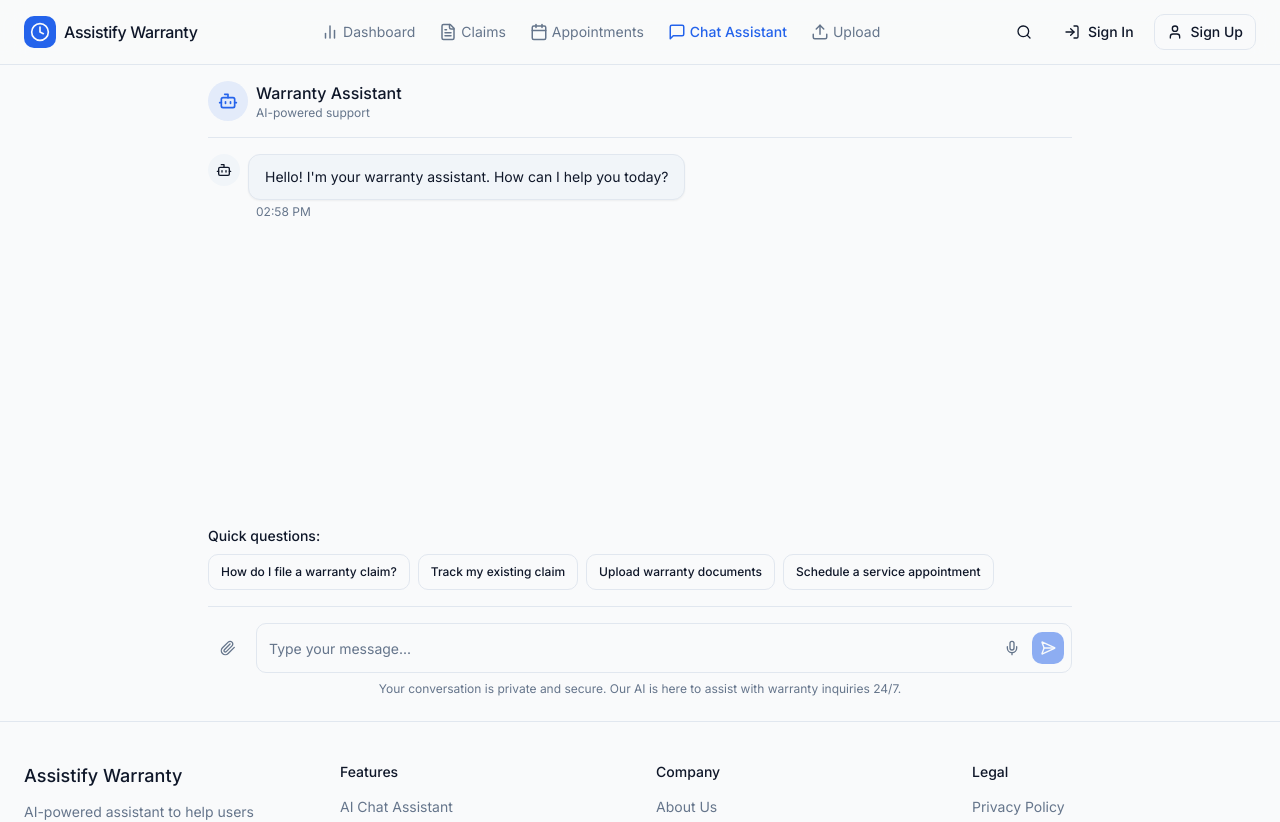
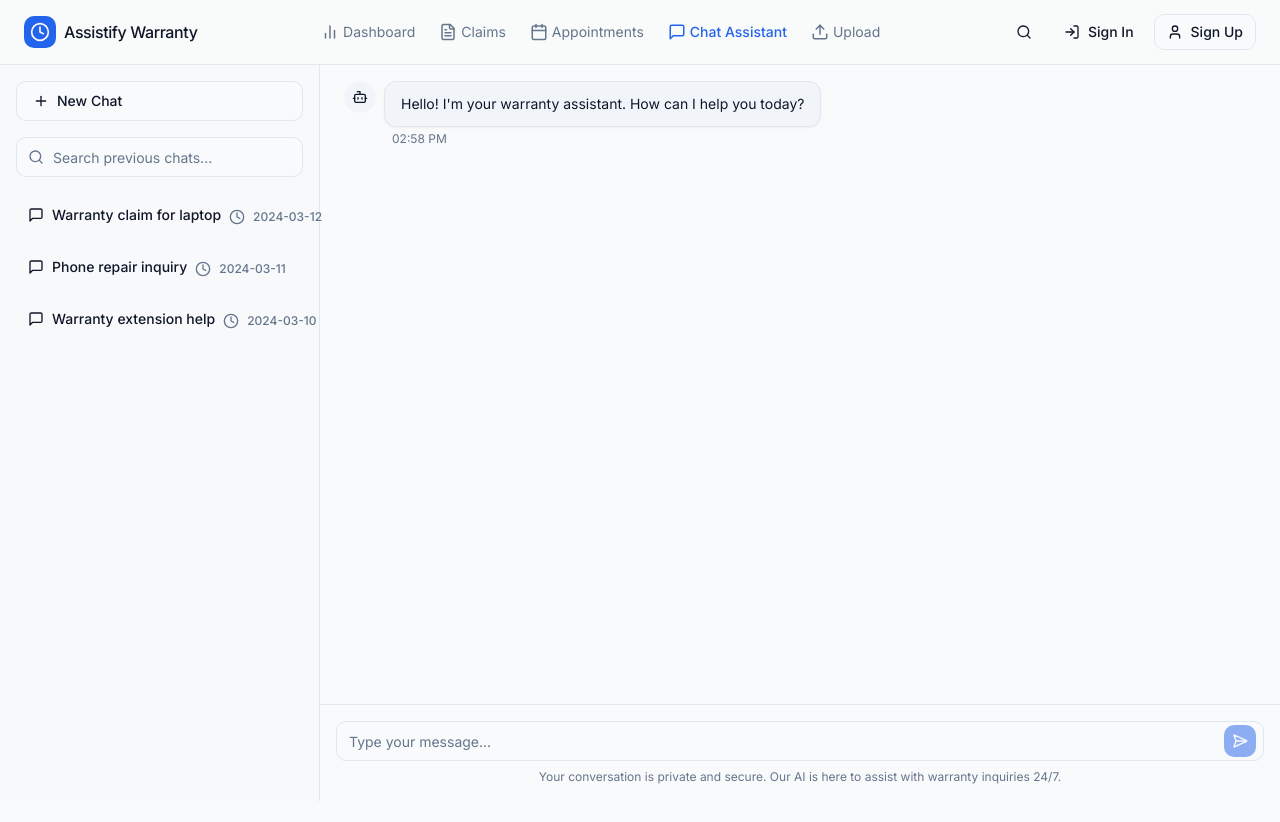
Before and after one commit to Monitrisha/assistify-warranty, a React (Vite) app: page /chat in a window 1280 px wide. Shown: the top 822 px of the page. After the commit the page ends 801 px from the top, so only its background shows below. Built offline with nearby package versions, Linux system fonts and the light colour scheme.

Commit message:
Update chat feature
Updated the chat feature to remove the footer and include previous chats.

```diff
--- a/src/components/layout/Layout.tsx
+++ b/src/components/layout/Layout.tsx
@@ -11,9 +11,12 @@ interface LayoutProps {
 const Layout: React.FC<LayoutProps> = ({ children }) => {
   const location = useLocation();
 
-  // Add new route paths here to determine if they should have padding
+  // Add paths that should not have padding or footer
   const routesWithoutPadding = ['/chat'];
+  const routesWithoutFooter = ['/chat'];
+
   const shouldHavePadding = !routesWithoutPadding.includes(location.pathname);
+  const shouldShowFooter = !routesWithoutFooter.includes(location.pathname);
 
   return (
     <div className="flex min-h-screen flex-col">
@@ -21,7 +24,7 @@ const Layout: React.FC<LayoutProps> = ({ children }) => {
       <main className={`flex-1 ${shouldHavePadding ? 'py-8' : ''}`}>
         {children}
       </main>
-      <Footer />
+      {shouldShowFooter && <Footer />}
     </div>
   );
 };
--- a/src/pages/ChatAssistant.tsx
+++ b/src/pages/ChatAssistant.tsx
@@ -1,13 +1,19 @@
-
 import React, { useState, useRef, useEffect } from 'react';
 import { Button } from "@/components/ui/button";
 import { Card } from "@/components/ui/card";
 import { Input } from "@/components/ui/input";
 import {
-  MessageSquare, SendHorizontal, Upload, Paperclip,
-  Image, File, Mic, Bot, User
+  MessageSquare, SendHorizontal, Bot, User, Plus,
+  Clock, Search
 } from 'lucide-react';
 import Layout from '@/components/layout/Layout';
+
+// Sample previous chats
+const previousChats = [
+  { id: 1, title: "Warranty claim for laptop", date: "2024-03-12" },
+  { id: 2, title: "Phone repair inquiry", date: "2024-03-11" },
+  { id: 3, title: "Warranty extension help", date: "2024-03-10" },
+];
 
 // Sample chat messages
 const initialMessages = [
@@ -22,6 +28,7 @@ const ChatAssistant = () => {
   const [messages, setMessages] = useState(initialMessages);
   const [input, setInput] = useState('');
   const [isTyping, setIsTyping] = useState(false);
+  const [selectedChat, setSelectedChat] = useState<number | null>(null);
   const messagesEndRef = useRef<HTMLDivElement>(null);
 
   // Sample user queries for suggestions
@@ -103,23 +110,51 @@ const ChatAssistant = () => {
 
   return (
     <Layout>
-      <div className="container max-w-4xl px-4">
-        <div className="flex flex-col h-[calc(100vh-9rem)]">
-          {/* Chat header */}
-          <div className="flex items-center justify-between py-4 border-b">
+      <div className="flex h-[calc(100vh-4rem)]">
+        {/* Chat History Sidebar */}
+        <div className="w-80 border-r bg-muted/30">
+          <div className="p-4 space-y-4">
+            <Button variant="outline" className="w-full justify-start gap-2">
+              <Plus size={16} />
+              New Chat
+            </Button>
+
+            <div className="relative">
+              <Search className="absolute left-3 top-3 h-4 w-4 text-muted-foreground" />
+              <Input
+                placeholder="Search previous chats..."
+                className="pl-9"
+              />
+            </div>
+
+            <div className="space-y-2">
+              {previousChats.map((chat) => (
+                <Button
+                  key={chat.id}
+                  variant="ghost"
+                  className="w-full justify-start text-left p-3 h-auto space-y-1"
+                  onClick={() => setSelectedChat(chat.id)}
+                >
                   <div className="flex items-center gap-2">
-              <div className="flex h-10 w-10 items-center justify-center rounded-full bg-primary/10">
-                <Bot className="h-5 w-5 text-primary" />
+                    <MessageSquare size={16} />
+                    <span className="font-medium text-sm truncate">
+                      {chat.title}
+                    </span>
                   </div>
-              <div>
-                <h1 className="font-medium">Warranty Assistant</h1>
-                <p className="text-xs text-muted-foreground">AI-powered support</p>
+                  <div className="flex items-center gap-2 text-xs text-muted-foreground">
+                    <Clock size={12} />
+                    <span>{chat.date}</span>
+                  </div>
+                </Button>
+              ))}
             </div>
           </div>
         </div>
 
-          {/* Chat messages */}
-          <div className="flex-1 overflow-y-auto py-4 space-y-4">
+        {/* Chat Interface */}
+        <div className="flex-1 flex flex-col">
+          {/* Chat Messages */}
+          <div className="flex-1 overflow-y-auto py-4 px-6 space-y-4">
             {messages.map((message, index) => (
               <div
                 key={index}
@@ -169,52 +204,23 @@ const ChatAssistant = () => {
               </div>
             )}
 
-            {/* Auto-scroll anchor */}
             <div ref={messagesEndRef} />
           </div>
 
-          {/* Quick suggestions */}
-          {messages.length < 3 && (
-            <div className="mb-4">
-              <p className="text-sm font-medium mb-2">Quick questions:</p>
-              <div className="flex flex-wrap gap-2">
-                {suggestions.map((suggestion, index) => (
-                  <Button
-                    key={index}
-                    variant="outline"
-                    size="sm"
-                    onClick={() => handleSuggestionClick(suggestion)}
-                    className="text-xs"
-                  >
-                    {suggestion}
-                  </Button>
-                ))}
-              </div>
-            </div>
-          )}
-
           {/* Input form */}
-          <div className="border-t pt-4 pb-6">
+          <div className="border-t p-4">
             <form onSubmit={handleSubmit} className="flex flex-col gap-2">
-              <div className="flex gap-2 items-center">
-                <Button type="button" size="icon" variant="ghost">
-                  <Paperclip className="h-5 w-5 text-muted-foreground" />
-                </Button>
-                <div className="relative flex-1">
+              <div className="relative flex items-center">
                 <Input
                   value={input}
                   onChange={(e) => setInput(e.target.value)}
                   placeholder="Type your message..."
-                    className="pr-16 py-6"
+                  className="pr-24"
                 />
-                  <div className="absolute right-2 top-1/2 -translate-y-1/2 flex items-center gap-1">
-                    <Button type="button" size="icon" variant="ghost" className="h-8 w-8">
-                      <Mic className="h-4 w-4 text-muted-foreground" />
-                    </Button>
+                <div className="absolute right-2 flex items-center gap-2">
                   <Button type="submit" size="icon" className="h-8 w-8" disabled={!input.trim()}>
                     <SendHorizontal className="h-4 w-4" />
                   </Button>
-                  </div>
                 </div>
               </div>
               <p className="text-xs text-muted-foreground text-center">
```
Lines whose indentation alone changed are shown as unchanged.
